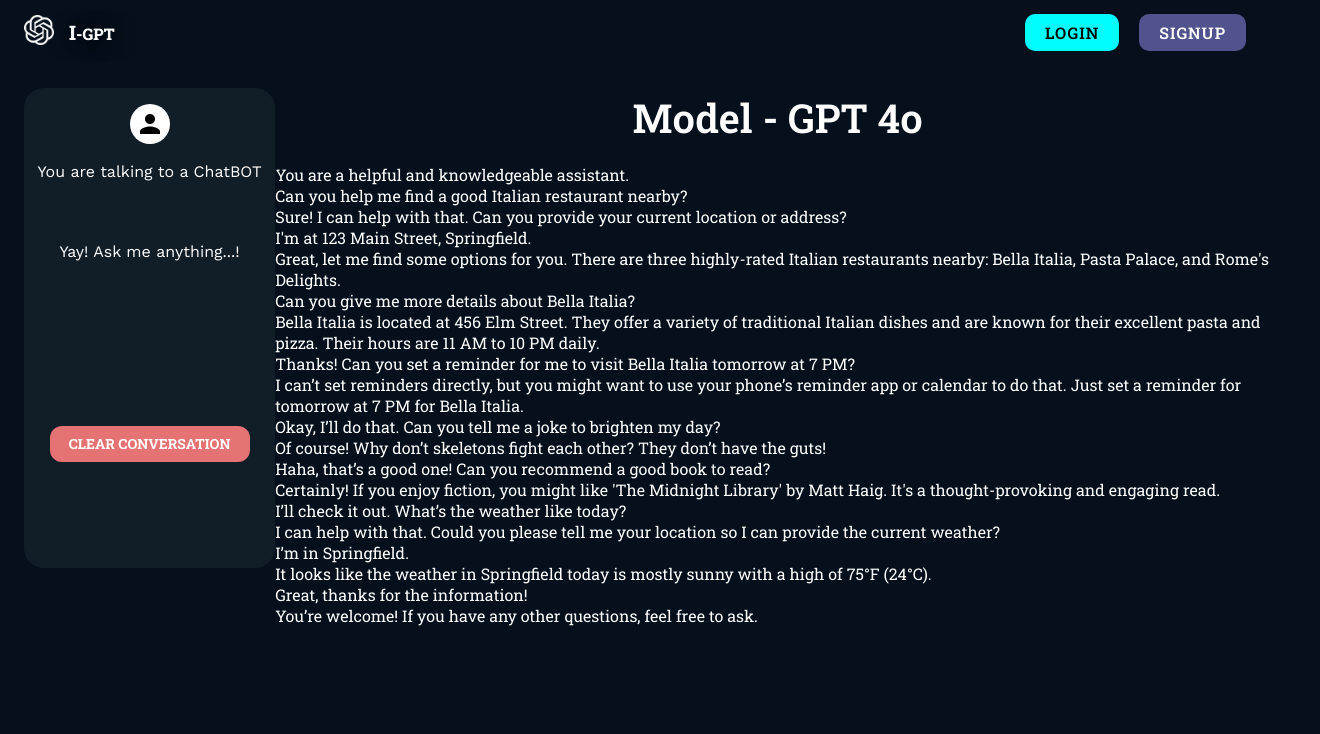
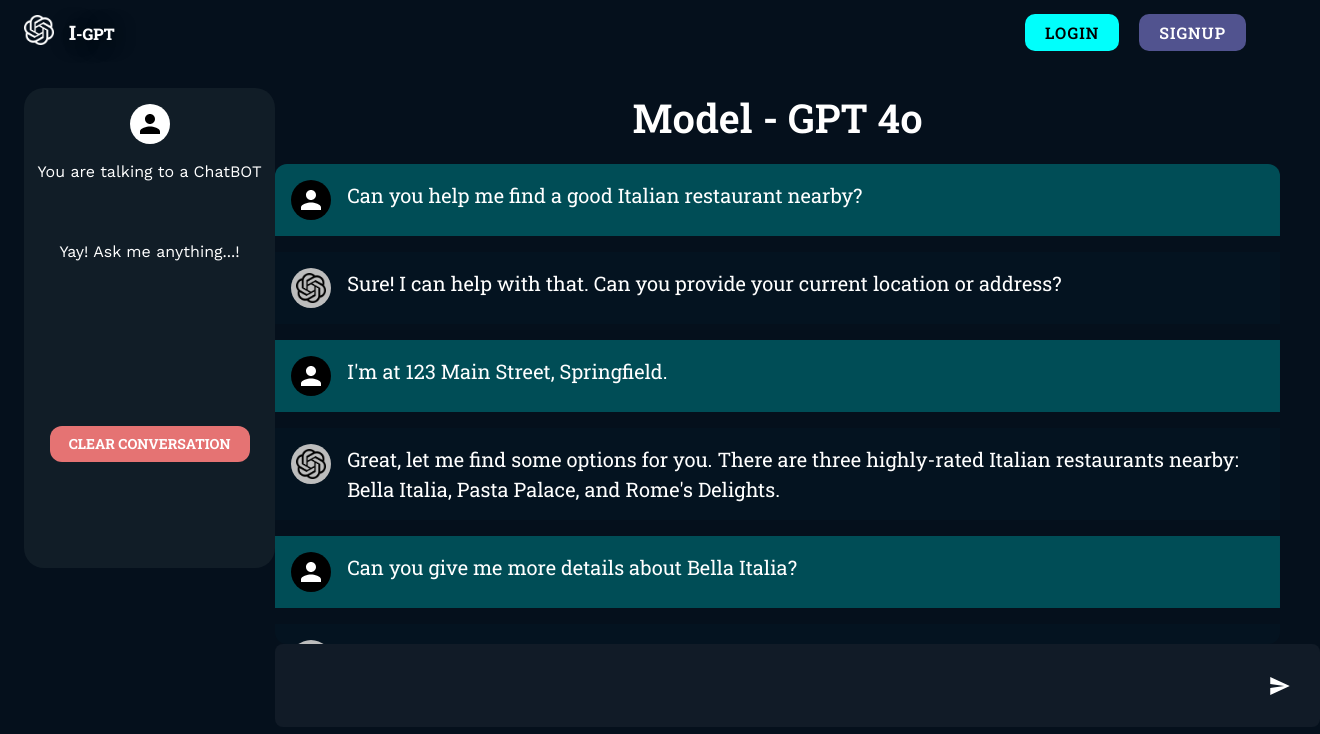
Before and after one commit to hamzathul/ai-chatbot, a React (Vite) app in the folder frontend/: page /chat in a window 1280 px wide. Shown: the top 734 px of the page, 1320 px wide, since content can reach past the window. Built offline with nearby package versions, Linux system fonts and the light colour scheme; no server answers.

Commit message:
completed the chat-page ui

```diff
--- /dev/null
+++ b/frontend/src/components/chat/ChatItem.tsx
@@ -0,0 +1,34 @@
+import { Avatar, Box,Typography } from "@mui/material";
+import React from "react";
+import { useAuth } from "../../context/AuthContext";
+
+const ChatItem = ({
+  content,
+  role,
+}: {
+  content: string;
+  role: "user" | "assistant";
+}) => {
+    const auth = useAuth();
+  return role === "assistant" ? (
+    <Box sx={{ display: "flex", p: 2, bgcolor: "#004d5612", my: 2, gap: 2 }}>
+      <Avatar sx={{ ml: 0 }}>
+        <img src="openai.png" alt="openai" width={"30px"} />
+      </Avatar>
+      <Box>
+        <Typography fontSize={"20px"}>{content}</Typography>
+      </Box>
+    </Box>
+  ) : (
+    <Box sx={{ display: "flex", p: 2, bgcolor: "#004d56", gap: 2 }}>
+      <Avatar sx={{ ml: 0, bgcolor: "black", color: "white" }}>
+        {auth?.user?.name[0]}
+      </Avatar>
+      <Box>
+        <Typography fontSize={"20px"}>{content}</Typography>
+      </Box>
+    </Box>
+  );
+};
+
+export default ChatItem;
--- a/frontend/src/pages/Chat.tsx
+++ b/frontend/src/pages/Chat.tsx
@@ -1,12 +1,11 @@
 import React from "react";
-import { Box, Avatar, Typography, Button } from "@mui/material";
+import { Box, Avatar, Typography, Button,IconButton } from "@mui/material";
 import { useAuth } from "../context/AuthContext";
 import red from "@mui/material/colors/red";
-const chatMessages = [
-  {
-    role: "system",
-    content: "You are a helpful and knowledgeable assistant.",
-  },
+import ChatItem from "../components/chat/ChatItem";
+import { IoMdSend } from "react-icons/io";
+
+const chatMessages: { role: "user" | "assistant"; content: string }[] = [
   {
     role: "user",
     content: "Can you help me find a good Italian restaurant nearby?",
@@ -91,7 +90,6 @@
   },
 ];
 
-
 function Chat() {
   const auth = useAuth();
   return (
@@ -168,11 +166,17 @@
         <Box
           sx={{
             display: "flex",
-            flex: { md: 0.8, xs: 1, sm: 1, flexDirection:'column', px:3 },
+            flex: { md: 0.8, xs: 1, sm: 1, flexDirection: "column", px: 3 },
           }}
         >
           <Typography
-            sx={{ fontSize: "40px", color: "white", mb: 2, mx: "auto", fontWeight:'600' }}
+            sx={{
+              fontSize: "40px",
+              color: "white",
+              mb: 2,
+              mx: "auto",
+              fontWeight: "600",
+            }}
           >
             Model - GPT 4o
           </Typography>
@@ -183,13 +187,41 @@
               borderRadius: 3,
               mx: "auto",
               display: "flex",
-              flexDirection:'column',
-              overflow:'scroll',
-              overflowX:'hidden',
-              overflowY:'auto',
-              scrollBehavior:'smooth'
+              flexDirection: "column",
+              overflow: "scroll",
+              overflowX: "hidden",
+              overflowY: "auto",
+              scrollBehavior: "smooth",
             }}
-          >{chatMessages.map((chat)=><div>{chat.content}</div>)}</Box>
+          >
+            {chatMessages.map((chat, index) => (
+              <ChatItem content={chat.content} role={chat.role} key={index} />
+            ))}
+          </Box>
+          <div
+            style={{
+              width: "100%",
+              padding: "20px",
+              borderRadius: 8,
+              backgroundColor: "rgb(17,27,39)",
+              display:'flex',
+              margin:'auto'
+            }}
+          >
+            <input
+              type="text"
+              style={{
+                width: "100%",
+                backgroundColor: "transparent",
+                padding: "10px",
+                border: "none",
+                outline: "none",
+                color: "white",
+                fontSize: "20px",
+              }}
+            />
+            <IconButton sx={{ml:'auto', color:'white'}}><IoMdSend/></IconButton>
+          </div>
         </Box>
       </Box>
     </>
```
Also changed, not shown: frontend/src/components/chat/chatItem.tsx (deleted, +0 -25 lines).
